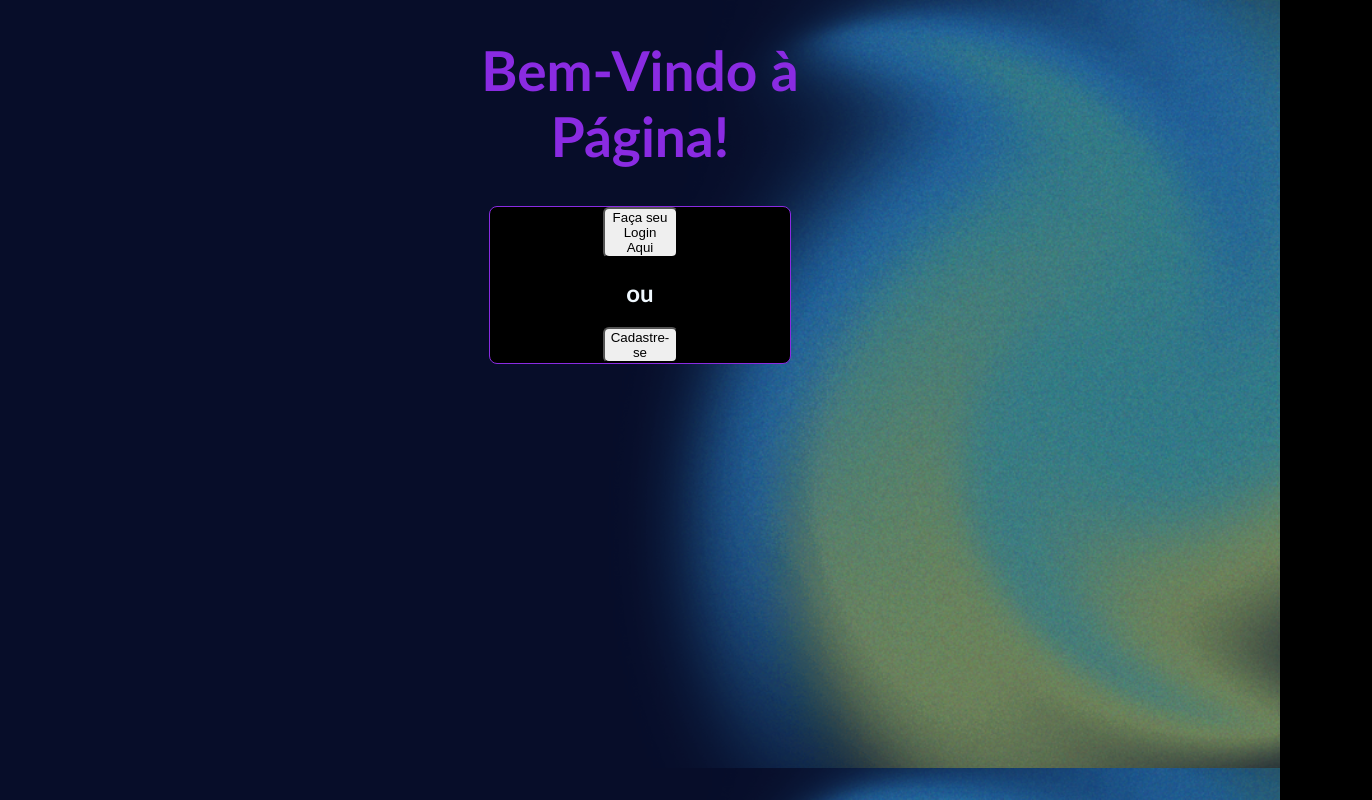
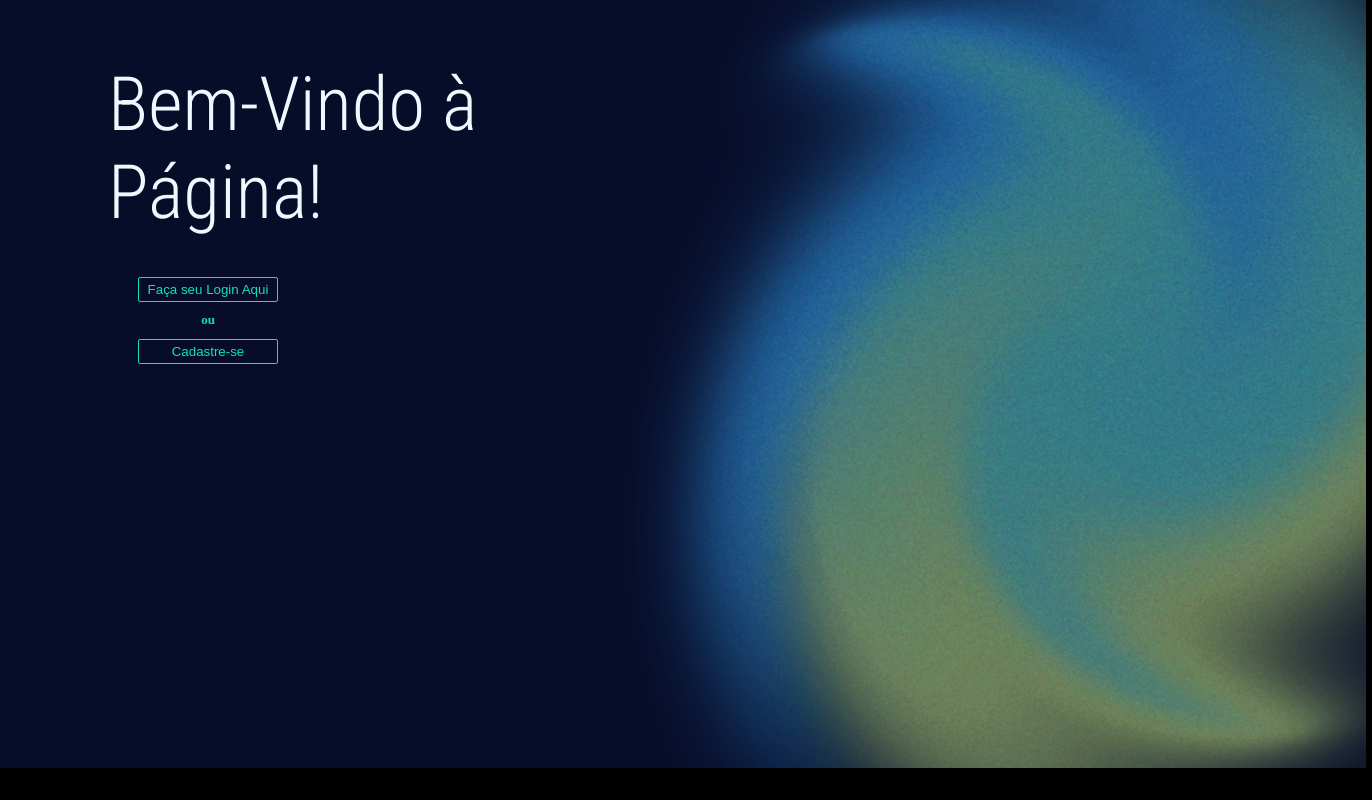
Before and after one commit to Gstechnology18/Json, a plain HTML site: page index.html in a window 1280 px wide. Shown: the whole page, 1372 px wide, since content can reach past the window. Drawn offline with Linux system fonts and the light colour scheme.

Commit message:
Add files via upload

```diff
--- a/style.css
+++ b/style.css
@@ -1,37 +1,45 @@
-div{
-    width: 300px;
-    border-style: groove;
-    border-width: 1px;
-    margin: 0 auto;
-    border-radius: 8px;
-    background-color: black;
-    border-color: blueviolet;
-}
-input{
-    width: 200px;
-    text-align: center;
-    border-radius: 6px;
-}
-button{
-    width: 75px;
-    border-radius: 6px;
-}
-button:hover{
-    background-color: blueviolet;
-    color: aqua;
-    transition: background-color 0.3s
-}
+@import url('https://fonts.googleapis.com/css2?family=Roboto+Condensed:wght@300&display=swap');
+
 body{
-    font-family: 'Trebuchet MS', 'Lucida Sans Unicode', 'Lucida Grande', 'Lucida Sans', Arial, sans-serif;
+    font-family:style="font-weight: 400; font-style: normal; color: rgb(243, 244, 244); text-decoration: none;";
     background-color: black;
     color: aliceblue;
-    text-align: center;
+    text-align: left;
     background-image: url(Bem-Vindo\ a\ Página\ \(2\).png);
+    background-repeat: no-repeat;
     height: 100px;
 }
 h1{
-    font-size: 55px;font-family: 'Gill Sans', 'Gill Sans MT', Calibri, 'Trebuchet MS', sans-serif;
-    font-weight: bold;
-    color: blueviolet;
-    border-color: azure;
+    position:relative; /* Define a posição absoluta */
+    top: 10px; /* Define a distância do topo em pixels */
+    left: 100px; font-size: 55px;font-family: 'Gill Sans', 'Gill Sans MT', Calibri, 'Trebuchet MS', sans-serif;
+    font-weight: 200;
+    font-family: 'Roboto Condensed', sans-serif;
+    font-size: 75px;
+
 }
+button{
+    position:static;
+    width: 140px;
+    height: 25px;
+    color: #12e1b9;
+    background: none;
+    border-color: #12e1b9;
+    border: solid 1px;
+    border-radius: 2px;
+}
+button:hover{
+  background-color:darkblue;
+  transition: background-color 0.5s
+}
+h2{
+    font-size:small;
+    color:#12e1b9;
+}
+
+#centro{
+    position: relative;
+    left: 100px;
+    width: 200px;
+    text-align: center;
+}
--- /dev/null
+++ b/style11.css
@@ -0,0 +1,37 @@
+div{
+    width: 300px;
+    border-style: groove;
+    border-width: 1px;
+    margin: 0 auto;
+    border-radius: 8px;
+    background-color: black;
+    border-color: blueviolet;
+}
+input{
+    width: 200px;
+    text-align: center;
+    border-radius: 6px;
+}
+button{
+    width: 75px;
+    border-radius: 6px;
+}
+button:hover{
+    background-color: blueviolet;
+    color: aqua;
+    transition: background-color 0.3s
+}
+body{
+    font-family: 'Trebuchet MS', 'Lucida Sans Unicode', 'Lucida Grande', 'Lucida Sans', Arial, sans-serif;
+    background-color: black;
+    color: aliceblue;
+    text-align: center;
+    background-image: url(Bem-Vindo\ a\ Página\ \(2\).png);
+    height: 100px;
+}
+h1{
+    font-size: 55px;font-family: 'Gill Sans', 'Gill Sans MT', Calibri, 'Trebuchet MS', sans-serif;
+    font-weight: bold;
+    color: blueviolet;
+    border-color: azure;
+}
```
Also changed, not shown: index2.html (+1 -1 lines), index4.html (+1 -1 lines).
